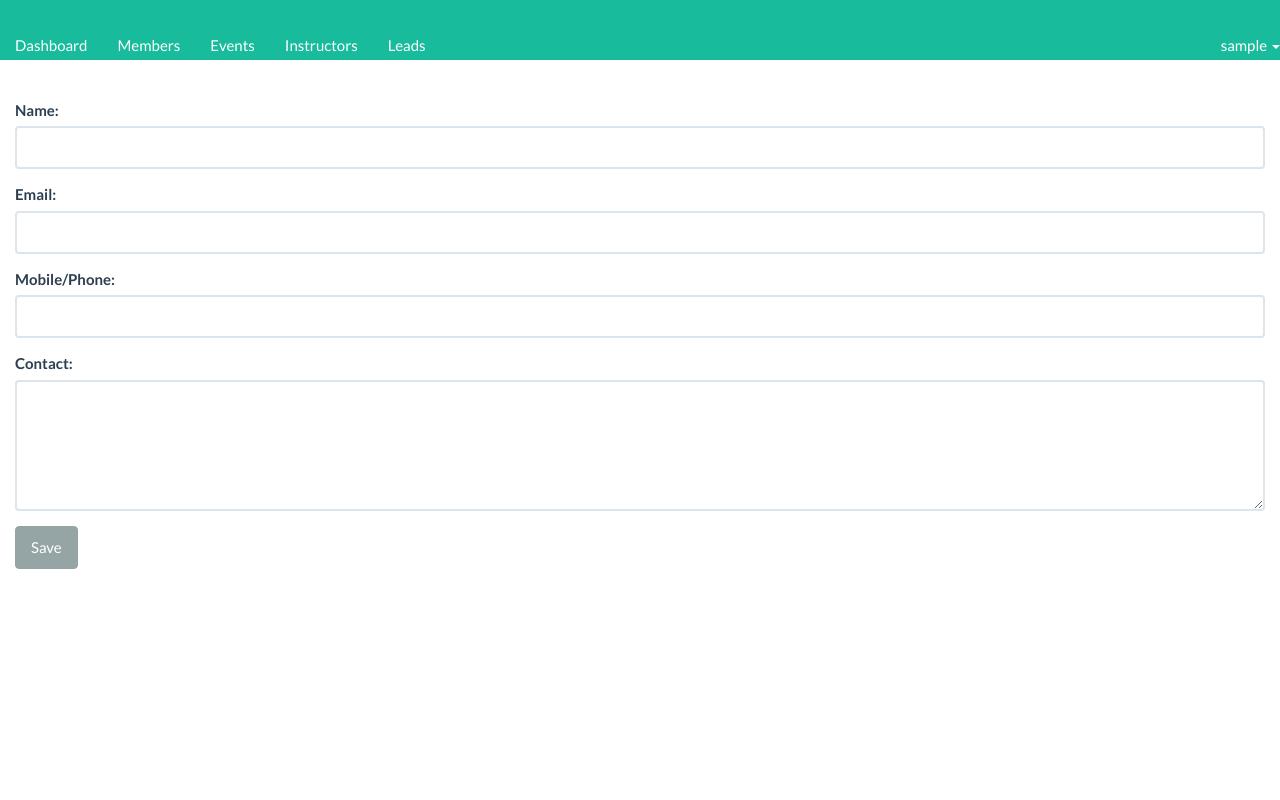
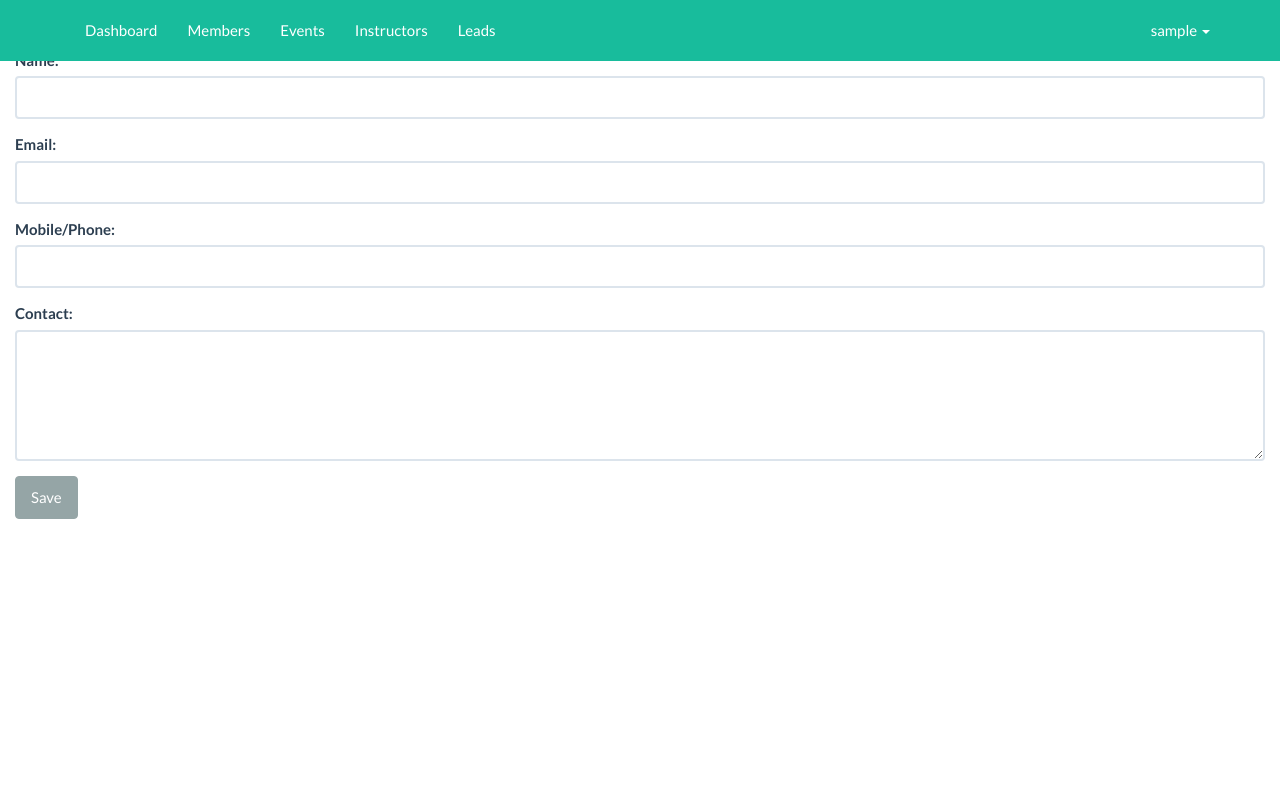
Before and after one commit to vineetsagar/dancestudio, a Django app: page /sway/enquire/ in a window 1280 px wide. Run offline with Django 3.2, Linux system fonts and the light colour scheme; the visitor is signed in with stand-in values (Sample User, id 1); some libraries are stand-ins or nearby versions.

Commit message:
Modified UI for header menu and shrink the space.
Modified UI for header menu and shrink the space.

```diff
--- a/templates/bs_base.html
+++ b/templates/bs_base.html
@@ -27,6 +27,19 @@
         <script src="https://oss.maxcdn.com/libs/respond.js/1.4.2/respond.min.js"></script>
     <![endif]-->
     <style type="text/css">
+    body
+    {
+        padding-top: 50px;
+    }
+
+    .navbar-collapse.collapse{
+        max-height:50px;
+    }
+
+    .navbar-nav > li > a {
+        padding-bottom: 5px;
+        padding-top: 5px;
+    }
     .table-hover tbody tr:hover td
     {
         background-color: white;
@@ -44,7 +57,7 @@
 
     <!-- Navigation -->
 
-        <div class="container" style="">
+
         	<div class="modal fade" id="confirmDelete" role="dialog" aria-labelledby="confirmDeleteLabel" aria-hidden="true">
   				<div class="modal-dialog">
     				<div class="modal-content">
@@ -66,22 +79,35 @@
 		   </div>
 
             <!-- Brand and toggle get grouped for better mobile display -->
-
-            <nav class="navbar navbar-fixed-top navbar-inverse"  role="navigation" style="height: 50px;">
+            <nav class="navbar navbar-inverse navbar-fixed-top" role="navigation">
+        <div class="container">
+            <!-- Brand and toggle get grouped for better mobile display -->
+            <div class="navbar-header">
+                <button type="button" class="navbar-toggle" data-toggle="collapse" data-target="#bs-example-navbar-collapse-1">
+                    <span class="sr-only">Toggle navigation</span>
+                    <span class="icon-bar"></span>
+                    <span class="icon-bar"></span>
+                    <span class="icon-bar"></span>
+                </button>
+                <a class="navbar-brand" href="#">
+                <!-- <img src="http://placehold.it/150x50&text=Logo" alt=""> -->
+                </a>
+            </div>
             <!-- Collect the nav links, forms, and other content for toggling -->
-            <div class="collapse navbar-collapse" id="top_level_navigation" style="height: 50px;">
+            <div class="collapse navbar-collapse">
+                <ul class="nav navbar-nav">
                    {% block navigation %}
-
-                <ul class="nav navbar-nav " style="height: 50px;">
                    <li>
                       <a href="/sway/dashboard">Dashboard</a>
                     </li>
+
                    <li>
                       <a href="/sway/members">Members</a>
                     </li>
                      <li>
                         <a href="/sway/events">Events</a>
                     </li>
+
                       <li>
                         <a href="/sway/instructors">Instructors</a>
                     </li>
@@ -89,20 +115,18 @@
                         <a href="/sway/enquiries">Leads</a>
                     </li>
                     </ul>
-				<ul class="nav navbar-nav navbar-right" id="userName">
+
+<ul class="nav navbar-nav navbar-right">
+{% block user_page %}
               {% if user.is_anonymous %}
-							     <li class="dropdown" ><a href="{% url 'django.contrib.auth.views.login' %}" title="Login" >Login</a></li>
+             <li><a href="{% url 'django.contrib.auth.views.login' %}" title="Login" >Login</a></li>
               {% else %}
-							  			<li class="dropdown" >
-								  			<a href="#" class="dropdown-toggle" data-toggle="dropdown" title="user profile options" aria-expanded="false">
-									  			<i class="fa fa-star text-yellow"></i> {{user.username}}
-									  			<b class="caret"></b>
-								  			</a>
-								  			<ul class="dropdown-menu" role="menu">
+                    <li class="dropdown">
+                    <a href="#" class="dropdown-toggle" data-toggle="dropdown" title="user profile options" aria-expanded="false"><i class="fa fa-star text-yellow"></i> {{user.username}} <b class="caret"></b></a>
+                    <ul class="dropdown-menu">
                       <li>
                             <a href="#">My Account</a>
                         </li>
-						                         <li class="divider"></li>
                         <li>
                             <a href="{% url 'django.contrib.auth.views.logout' %}" title="Logout">Logout</a>
                         </li>
@@ -110,14 +134,16 @@
                     </li>
               {% endif %}
 
+    {% endblock %}
+
+                   {% endblock%}
                 </ul>
-
-		               {% endblock %}
             </div>
             <!-- /.navbar-collapse -->
         </div>
         <!-- /.container -->
     </nav>
+
 
     <!-- Page Content -->
 
```
Also changed, not shown: templates/dashboard_base.html (+16 -1 lines). Lines whose indentation alone changed are shown as unchanged.
